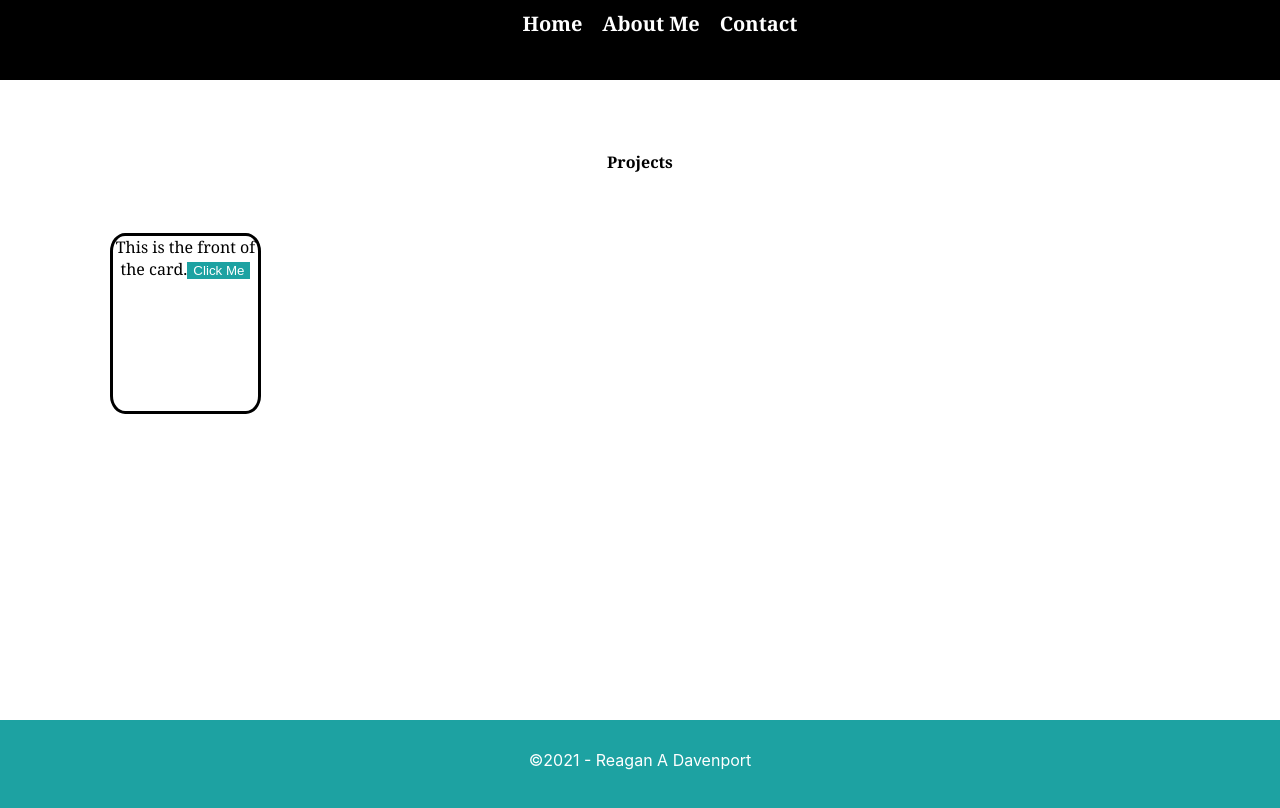
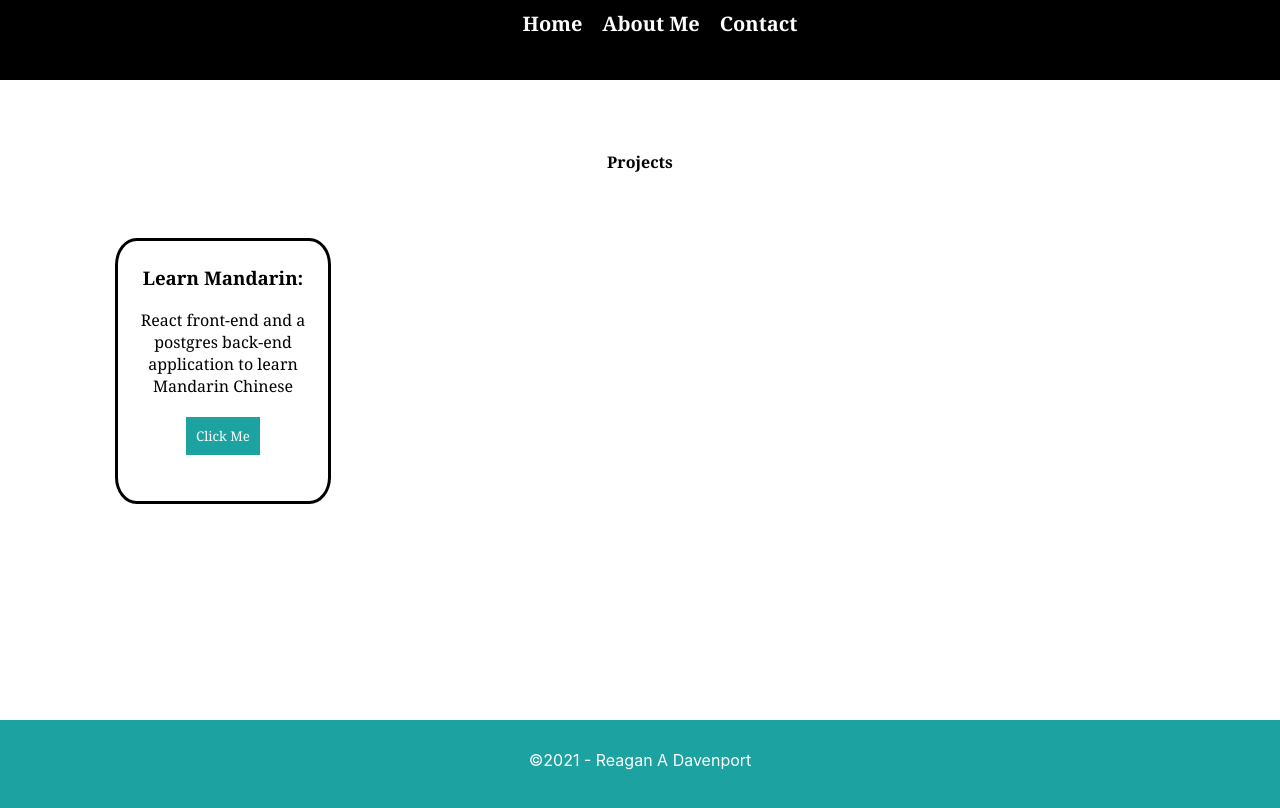
Before and after one commit to ReaganADavenport/Dropped-this, a React (Create React App) app: page / in a window 1280 px wide. Shown: the top 808 px of the page. Built offline with nearby package versions, Linux system fonts and the light colour scheme.

Commit message:
starting to add the information to card_1 and mess with the styles of it

```diff
--- a/src/Components/Card/card_1/card_1.css
+++ b/src/Components/Card/card_1/card_1.css
@@ -1,24 +1,34 @@
 .Front{
-    height: 175px;
-    width: 145px;
+    height: 250px;
+    width: 200px;
     background-color: white;
     border-radius: 10%;
     border-style: solid;
+    padding: 5px;
+    margin: 5px;
 }
 
 
-
 .Back{
-    height: 175px;
-    width: 145px;
-    background-color: #1da2a2;
+    height: 250px;
+    width: 200px;
+    background-color: white;
     border-radius: 10%;
     border-style: solid;
+    padding: 5px;
+    margin: 5px;
+}
+
+a{
+    text-decoration: none;
+    color: black;
 }
 
 button{
     background-color: #1da2a2;
+    border: none;
     color: white;
-    border: none;
-    margin: 5, 5, 5, 5;
+    font-family: 'Georgia', serif;
+    margin: 20px;
+    padding: 10px;
 }
--- a/src/Components/Card/card_1/card_1.js
+++ b/src/Components/Card/card_1/card_1.js
@@ -20,12 +20,14 @@ class Mandarin extends Component {
         return (
           <ReactCardFlip isFlipped={this.state.isFlipped} flipDirection="horizontal">
             <div className="Front">
-              This is the front of the card.
+              <h3>Learn Mandarin:</h3>
+              React front-end and a postgres back-end application to learn Mandarin Chinese
               <button onClick={this.handleClick}>Click Me</button>
             </div>
 
             <div className="Back">
-              This is the back of the card.
+                <a href="https://github.com/ReaganADavenport/learn-mandarin-client"><h4>Front-end Repo</h4></a>
+                <a href="https://github.com/ReaganADavenport/learn-mandarin-api"><h4>Back-end Repo</h4></a>
               <button onClick={this.handleClick}>Click Me</button>
             </div>
           </ReactCardFlip>
```
